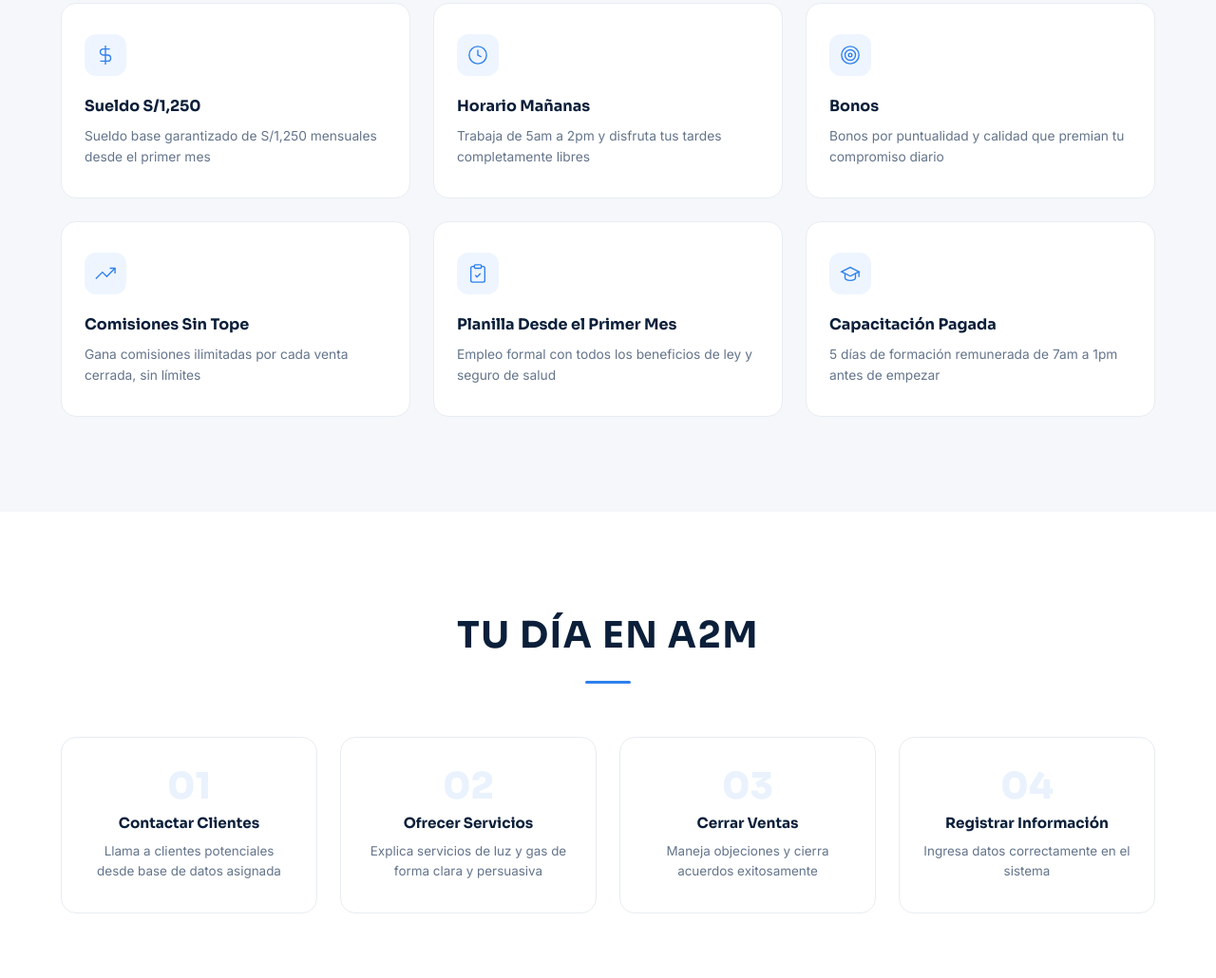
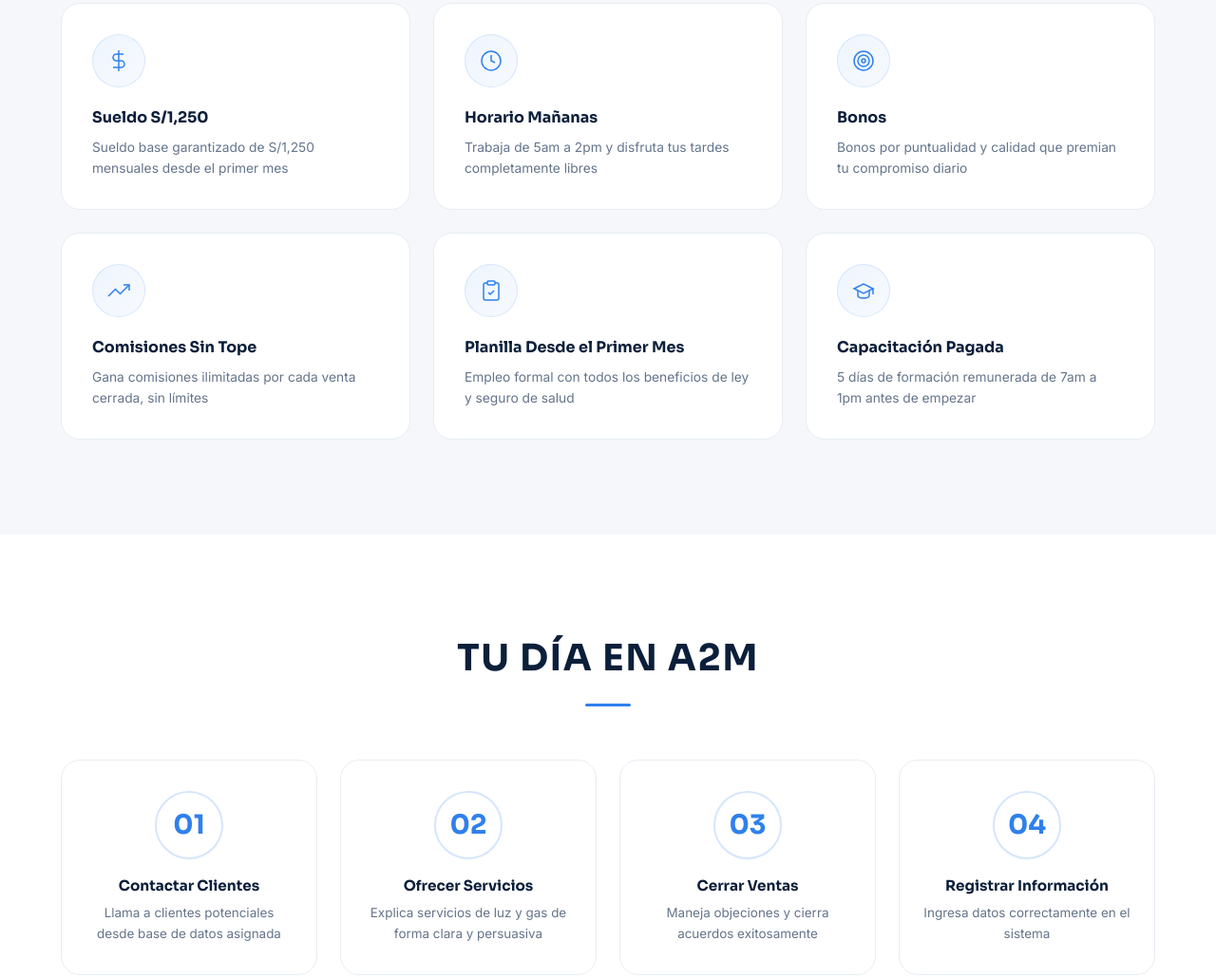
Before and after one commit to johnmica1993-svg/A2M, a website: page index.html in a window 1280 px wide. Shown: the part 1411-2441 px from the top of the page at 95% size. Drawn offline with Linux system fonts and the light colour scheme.

Commit message:
Premium circular design system matching A2M logo

```diff
--- a/index.html
+++ b/index.html
@@ -101,8 +101,10 @@
     /* ── STATS ── */
     .stats-bar{background:#fff;padding:4rem 0;border-bottom:1px solid var(--card-border)}
     .stats-grid{display:grid;grid-template-columns:repeat(4,1fr);gap:24px;text-align:center}
-    .stat-item h3{font-family:'Sora',sans-serif;font-weight:700;font-size:clamp(1.8rem,3vw,2.4rem);color:var(--blue-electric);margin-bottom:.2rem}
-    .stat-item p{font-size:.85rem;color:var(--text-body);font-weight:400}
+    .stat-item{position:relative;display:flex;flex-direction:column;align-items:center}
+    .stat-item::before{content:'';position:absolute;top:50%;left:50%;transform:translate(-50%,-55%);width:80px;height:80px;border-radius:50%;border:1px solid rgba(47,128,237,.1);pointer-events:none}
+    .stat-item h3{font-family:'Sora',sans-serif;font-weight:700;font-size:clamp(1.8rem,3vw,2.4rem);color:var(--blue-electric);margin-bottom:.2rem;position:relative;z-index:1}
+    .stat-item p{font-size:.85rem;color:var(--text-body);font-weight:400;position:relative;z-index:1}
     @media(max-width:768px){.stats-grid{grid-template-columns:repeat(2,1fr);gap:2rem}}
 
     /* ── LIGHT / DARK SECTIONS ── */
@@ -112,12 +114,13 @@
 
     /* ── BENEFITS ── */
     .benefits-grid{display:grid;grid-template-columns:repeat(3,1fr);gap:24px}
-    .b-card{position:relative;background:#fff;border:1px solid var(--card-border);border-radius:16px;padding:2rem 1.5rem;transition:all .3s;overflow:hidden}
+    .b-card{position:relative;background:#fff;border:1px solid var(--card-border);border-radius:20px;padding:32px;transition:all .3s;overflow:hidden}
     .b-card::before{content:'';position:absolute;top:0;left:0;width:0;height:3px;background:var(--blue-electric);transition:width .4s}
     .b-card:hover{transform:translateY(-4px);border-color:var(--blue-electric);box-shadow:0 12px 40px rgba(47,128,237,.07)}
     .b-card:hover::before{width:100%}
-    .b-icon{width:44px;height:44px;display:flex;align-items:center;justify-content:center;background:rgba(47,128,237,.08);border-radius:12px;margin-bottom:1.2rem;color:var(--blue-electric)}
-    .b-icon svg{width:22px;height:22px}
+    .b-card:hover .b-icon{background:rgba(47,128,237,.12);border-color:rgba(47,128,237,.35)}
+    .b-icon{width:56px;height:56px;display:flex;align-items:center;justify-content:center;background:linear-gradient(135deg,rgba(47,128,237,.08),rgba(47,128,237,.04));border:1px solid rgba(47,128,237,.15);border-radius:50%;margin-bottom:1.2rem;color:var(--blue-electric);transition:all .3s}
+    .b-icon svg{width:24px;height:24px}
     .b-card h3{font-size:1rem;font-weight:700;margin-bottom:.45rem;color:var(--text-dark)}
     .b-card p{font-size:.86rem;color:var(--text-body);line-height:1.6;font-weight:400}
     @media(max-width:1024px){.benefits-grid{grid-template-columns:repeat(2,1fr)}}
@@ -125,9 +128,11 @@
 
     /* ── TASKS ── */
     .tasks-grid{display:grid;grid-template-columns:repeat(4,1fr);gap:24px}
-    .t-card{background:#fff;border:1px solid var(--card-border);border-radius:16px;padding:2rem 1.5rem;text-align:center;transition:all .3s}
-    .t-card:hover{transform:translateY(-4px);border-color:var(--blue-electric)}
-    .t-num{font-family:'Sora',sans-serif;font-weight:800;font-size:2.4rem;color:rgba(47,128,237,.1);line-height:1;margin-bottom:.5rem}
+    .t-card{background:#fff;border:1px solid var(--card-border);border-radius:20px;padding:32px 24px;text-align:center;transition:all .3s}
+    .t-card:hover{transform:translateY(-4px);border-color:var(--blue-electric);box-shadow:0 12px 40px rgba(47,128,237,.07)}
+    .t-card:hover .t-num-circle{border-color:rgba(47,128,237,.5);transform:rotate(10deg)}
+    .t-num-circle{width:72px;height:72px;display:flex;align-items:center;justify-content:center;border:2px solid rgba(47,128,237,.2);border-radius:50%;margin:0 auto 1rem;transition:all .3s}
+    .t-num{font-family:'Sora',sans-serif;font-weight:700;font-size:28px;color:var(--blue-electric);line-height:1}
     .t-card h3{font-size:.95rem;font-weight:700;margin-bottom:.4rem;color:var(--text-dark)}
     .t-card p{font-size:.84rem;color:var(--text-body);font-weight:400;line-height:1.6}
     @media(max-width:1024px){.tasks-grid{grid-template-columns:repeat(2,1fr)}}
@@ -144,7 +149,7 @@
     @media(max-width:768px){.why-grid{grid-template-columns:1fr}.why-media{order:-1}}
 
     /* ── JOB ── */
-    .job-card{max-width:800px;margin:0 auto;background:#fff;border:1px solid var(--card-border);border-radius:20px;padding:3rem;position:relative;overflow:hidden}
+    .job-card{max-width:800px;margin:0 auto;background:#fff;border:1px solid rgba(47,128,237,.1);border-radius:20px;padding:3rem;position:relative;overflow:hidden}
     .job-card::before{content:'';position:absolute;top:0;left:0;right:0;height:3px;background:linear-gradient(90deg,var(--blue-electric),var(--blue-glow))}
     .job-grid{display:grid;grid-template-columns:1fr 1fr;gap:1.5rem;margin-bottom:2rem}
     .job-detail{display:flex;align-items:flex-start;gap:.7rem}
@@ -351,10 +356,10 @@
     <div class="container">
       <h2 class="section-title st-light reveal">TU DÍA EN A2M</h2>
       <div class="tasks-grid">
-        <div class="t-card reveal"><div class="t-num">01</div><h3>Contactar Clientes</h3><p>Llama a clientes potenciales desde base de datos asignada</p></div>
-        <div class="t-card reveal"><div class="t-num">02</div><h3>Ofrecer Servicios</h3><p>Explica servicios de luz y gas de forma clara y persuasiva</p></div>
-        <div class="t-card reveal"><div class="t-num">03</div><h3>Cerrar Ventas</h3><p>Maneja objeciones y cierra acuerdos exitosamente</p></div>
-        <div class="t-card reveal"><div class="t-num">04</div><h3>Registrar Información</h3><p>Ingresa datos correctamente en el sistema</p></div>
+        <div class="t-card reveal"><div class="t-num-circle"><div class="t-num">01</div></div><h3>Contactar Clientes</h3><p>Llama a clientes potenciales desde base de datos asignada</p></div>
+        <div class="t-card reveal"><div class="t-num-circle"><div class="t-num">02</div></div><h3>Ofrecer Servicios</h3><p>Explica servicios de luz y gas de forma clara y persuasiva</p></div>
+        <div class="t-card reveal"><div class="t-num-circle"><div class="t-num">03</div></div><h3>Cerrar Ventas</h3><p>Maneja objeciones y cierra acuerdos exitosamente</p></div>
+        <div class="t-card reveal"><div class="t-num-circle"><div class="t-num">04</div></div><h3>Registrar Información</h3><p>Ingresa datos correctamente en el sistema</p></div>
       </div>
     </div>
   </section>
```
